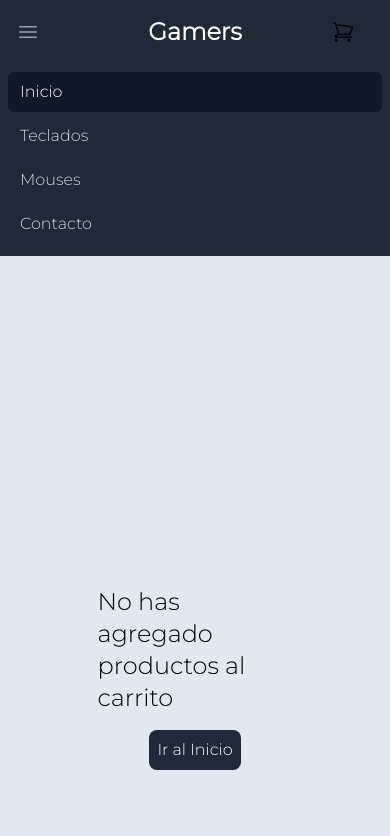
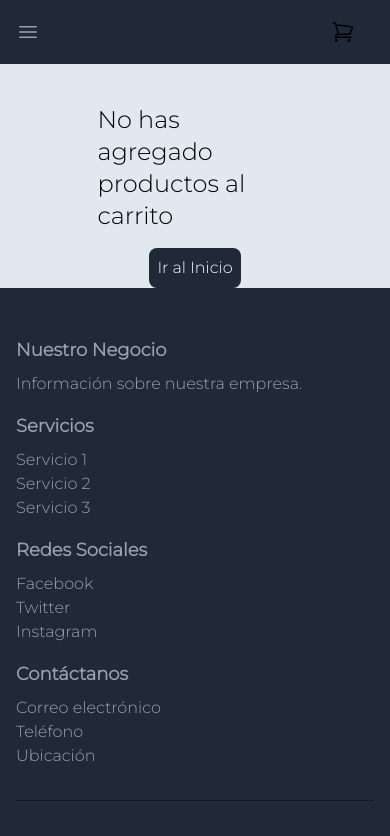
Before and after one commit to Cristian-Souto/React-Coder-Ecommerce, a React (Create React App) app: page /cart in a window 390 px wide. Shown: the top 836 px of the page. Built offline with nearby package versions, Linux system fonts and the light colour scheme.

Commit message:
se corrige el menu  de navegacion en mobile

```diff
--- a/src/components/CartWidget.jsx
+++ b/src/components/CartWidget.jsx
@@ -8,7 +8,7 @@ const CartWidget = () => {
   const count = productsAdded.length;
 
   return (
-    <div className="absolute inset-y-0 right-0 flex items-center pr-2 sm:static sm:inset-auto sm:ml-6 sm:pr-0">
+    <div className="inset-y-0 relative right-0 flex items-center pr-2 sm:static sm:inset-auto sm:ml-6 sm:pr-0">
       <Link to="/cart">
         <button className="relative">
           <svg
@@ -27,7 +27,7 @@ const CartWidget = () => {
           </svg>
         </button>
         {count > 0 && (
-          <span className="absolute w-4 h-4 bottom-0 -right-2 rounded-full flex justify-center items-center bg-white/70">
+          <span className="absolute w-4 h-4 bottom-0 left-0- right-2 rounded-full flex justify-center items-center bg-white/70">
             {count}
           </span>
         )}
--- a/src/components/Layout.jsx
+++ b/src/components/Layout.jsx
@@ -3,10 +3,10 @@ import Footer from "./Footer";
 
 export const Layout = ({children})=>{
   return(
-    <main className="flex flex-col bg-slate-200">
+    <div className="flex flex-col min-h-screen bg-slate-200" >
       <Navbar />
-      <section className="flex flex-wrap justify-center items-center min-h-screen">{children}</section>
+      <section className="pt-10 flex justify-center item-center">{children}</section>
       <Footer />
-    </main>
+    </div>
   )
 }
--- a/src/components/NavBar.jsx
+++ b/src/components/NavBar.jsx
@@ -2,23 +2,39 @@ import { useState } from "react";
 import { Link } from "react-router-dom";
 import CartWidget from "./CartWidget";
 
+
+
 const Navbar = () => {
-  const [isOpen, isSetOpen] = useState(false);
+  const [isOpen, setIsOpen] = useState(false);
+
+  const handleMenuToggle = () => {
+    setIsOpen(!isOpen);
+  };
 
   return (
-
-    <nav className="bg-gray-800" >
-      <div className="mx-auto max-w-7xl px-2 sm:px-6 lg:px-8">
-        <div className="relative flex h-16 items-center justify-end">
-          <div className="absolute inset-y-0 left-0 flex items-center sm:hidden">
+    <nav className="bg-gray-800">
+      <div className="max-w-7xl mx-auto px-2 sm:px-6 lg:px-8">
+        <div className="flex items-center justify-between h-16">
+          <div className="hidden md:block">
+            <div className="ml-2 flex items-center">
+              <Link to="/" className="px-3 py-2 rounded-md text-sm font-medium text-white hover:text-gray-300 focus:outline-none focus:text-gray-300">
+                Home
+              </Link>
+              <Link to="/category/keyboard" className="ml-4 px-3 py-2 rounded-md text-sm font-medium text-white hover:text-gray-300 focus:outline-none focus:text-gray-300">
+                Teclados
+              </Link>
+              <Link to="/category/mouse" className="ml-4 px-3 py-2 rounded-md text-sm font-medium text-white hover:text-gray-300 focus:outline-none focus:text-gray-300">
+                Mouses
+              </Link>
+            </div>
+          </div>
+          <div className="md:hidden">
+          {/*Button menu hamburguesa*/}
             <button
-              onClick={() => isSetOpen(!isOpen)}
               type="button"
-              className="inline-flex items-center justify-center rounded-lg p-2 text-gray-400 hover:bg-gray-700 hover:text-white focus:outline-none focus:ring-2 focus:ring-inset focus:ring-white"
-              aria-controls="mobile-menu"
-              aria-expanded="false"
+              onClick={handleMenuToggle}
+              className="inline-flex items-center justify-center p-2 rounded-md text-gray-400 hover:text-white hover:bg-gray-700 focus:outline-none focus:bg-gray-700 focus:text-white transition duration-150 ease-in-out"
             >
-              <span className="sr-only">Open main menu</span>
               {!isOpen ? (
                 <svg
                   className="block h-6 w-6"
@@ -37,7 +53,7 @@ const Navbar = () => {
                 </svg>
               ) : (
                 <svg
-                className="hidden h-6 w-6"
+                  className="block h-6 w-6"
                   xmlns="http://www.w3.org/2000/svg"
                   fill="none"
                   viewBox="0 0 24 24"
@@ -54,74 +70,27 @@ const Navbar = () => {
               )}
             </button>
           </div>
-          <div className="flex flex-1 items-center justify-center sm:items-stretch sm:justify-start">
-            <div className="flex flex-shrink-0 items-center">
-              <h1 className="text-white font-bold text-2xl">Gamers</h1>
+          <CartWidget />
         </div>
-            <div className="hidden sm:ml-6 sm:block">
-              <div className="flex space-x-4">
-                <Link
-                  to="/"
-                  className="bg-gray-900 text-white px-3 py-2 rounded-md text-sm font-medium"
-                  aria-current="page"
-                >
-                  Inicio
+      </div>
+      {/*view menu mobile*/}
+      <div className={`${isOpen ? 'block' : 'hidden'} md:hidden`}>
+        <div className="px-2 pt-2 pb-3 sm:px-3">
+          <Link to="/" className="block px-3 py-2 rounded-md text-base font-medium text-white hover:text-gray-300 focus:outline-none focus:text-gray-300">
+            Home
           </Link>
-                <Link
-                  to="/category/keyboard"
-                  className="bg-gray-900 text-white px-3 py-2 rounded-md text-sm font-medium"
-                  aria-current="page"
-                >
+          <Link to="/category/keyboard" className="mt-1 block px-3 py-2 rounded-md text-base font-medium text-white hover:text-gray-300 focus:outline-none focus:text-gray-300">
             Teclados
           </Link>
-                <Link
-                  to="/category/mouse"
-                  className="bg-gray-900 text-white px-3 py-2 rounded-md text-sm font-medium"
-                  aria-current="page"
-                >
+          <Link to="/category/mouse" className="mt-1 block px-3 py-2 rounded-md text-base font-medium text-white hover:text-gray-300 focus:outline-none focus:text-gray-300">
             Mouses
           </Link>
         </div>
       </div>
-          </div>
-          <CartWidget />
-        </div>
-      </div>
+    </nav>
+  );
+};
 
-      <div className="sm:hidden" id="mobile-menu">
-        <div className="space-y-1 px-2 pt-2 pb-3">
-          <Link
-            to="/"
-            className="bg-gray-900 text-white block px-3 py-2 rounded-md text-base font-medium"
-            aria-current="page"
-          >
-            Inicio
-          </Link>
 
-          <Link
-            to="/category/keyboard"
-            className="text-gray-300 hover:bg-gray-700 hover:text-white block px-3 py-2 rounded-md text-base font-medium"
-          >
-            Teclados
-          </Link>
-
-          <Link
-            to="/category/mouse"
-            className="text-gray-300 hover:bg-gray-700 hover:text-white block px-3 py-2 rounded-md text-base font-medium"
-          >
-            Mouses
-          </Link>
-
-          <Link
-            to="/"
-            className="text-gray-300 hover:bg-gray-700 hover:text-white block px-3 py-2 rounded-md text-base font-medium"
-          >
-            Contacto
-          </Link>
-        </div>
-      </div>
-    </nav >
-  );
-}
 
 export default Navbar;
```
Lines whose indentation alone changed are shown as unchanged.
